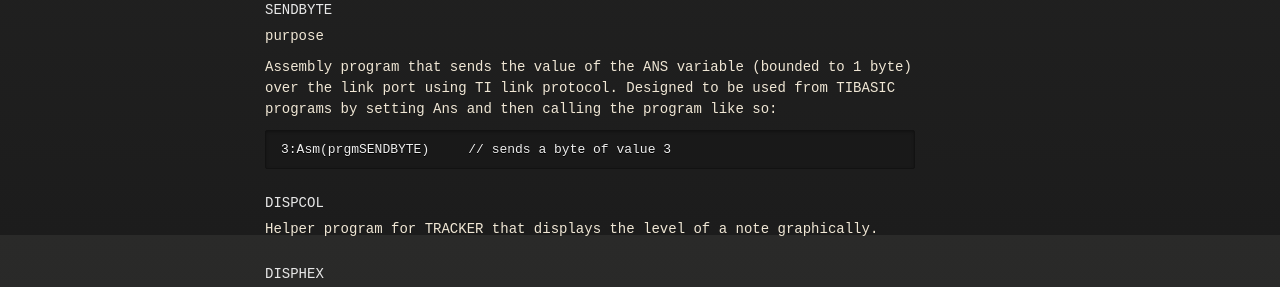
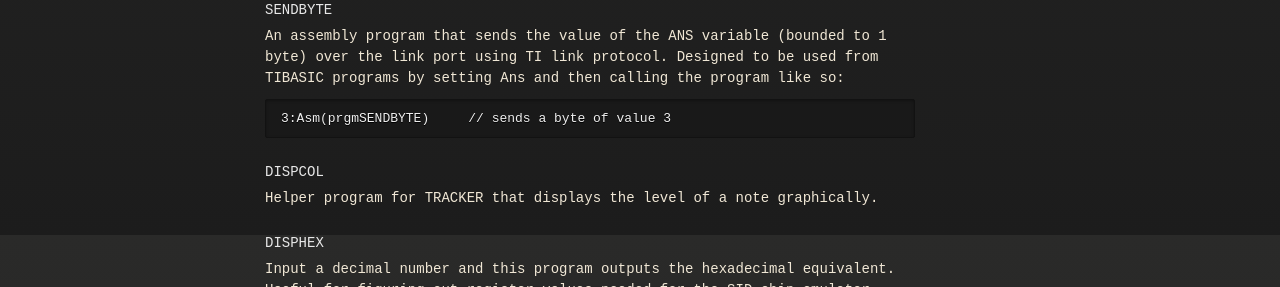
Before and after one commit to jmpinit/old-blog, a Jekyll site: the page built from _posts/2014-06-01-calculator_childhood_synthpack.md, in a window 1280 px wide and 900 px high, scrolled down 433 px, cut to the strip 232-519 px from the top of the window. Built offline with Jekyll 4.4.1, drawn with Linux system fonts in a browser that asks for light colours; some of the changed text lies outside the part shown.

```diff
--- a/_posts/2014-06-01-calculator_childhood_synthpack.md
+++ b/_posts/2014-06-01-calculator_childhood_synthpack.md
@@ -12,9 +12,7 @@ All of these programs were designed to interact with my [calculator synthesizer
 
 #### SENDBYTE
 
-__purpose__
-
-Assembly program that sends the value of the ANS variable (bounded to 1 byte) over the link port using TI link protocol. Designed to be used from TIBASIC programs by setting Ans and then calling the program like so:
+An assembly program that sends the value of the ANS variable (bounded to 1 byte) over the link port using TI link protocol. Designed to be used from TIBASIC programs by setting Ans and then calling the program like so:
 
 	3:Asm(prgmSENDBYTE)	// sends a byte of value 3
 
```
Also changed, not shown: other parts of _posts/2014-06-01-calculator_childhood_synthpack.md (+0 -5 lines).
